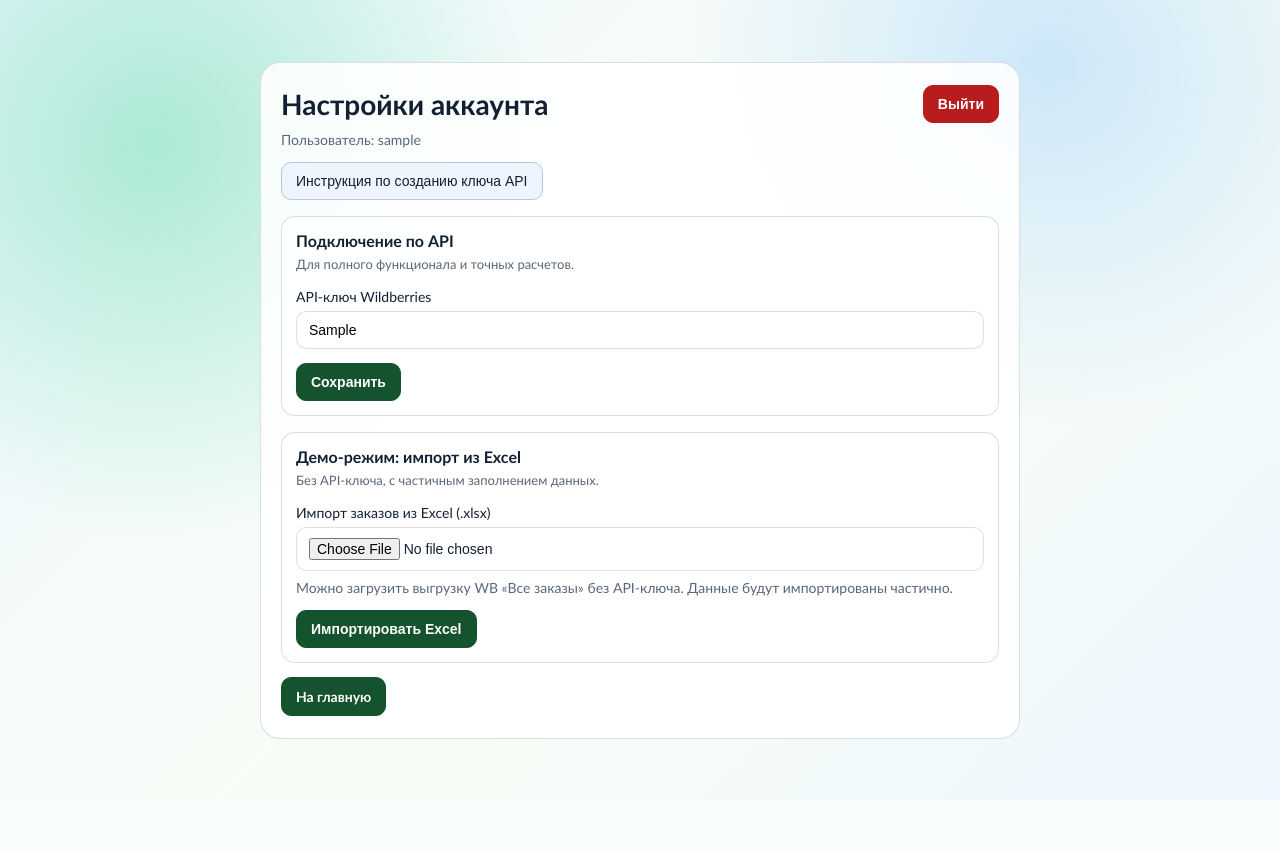
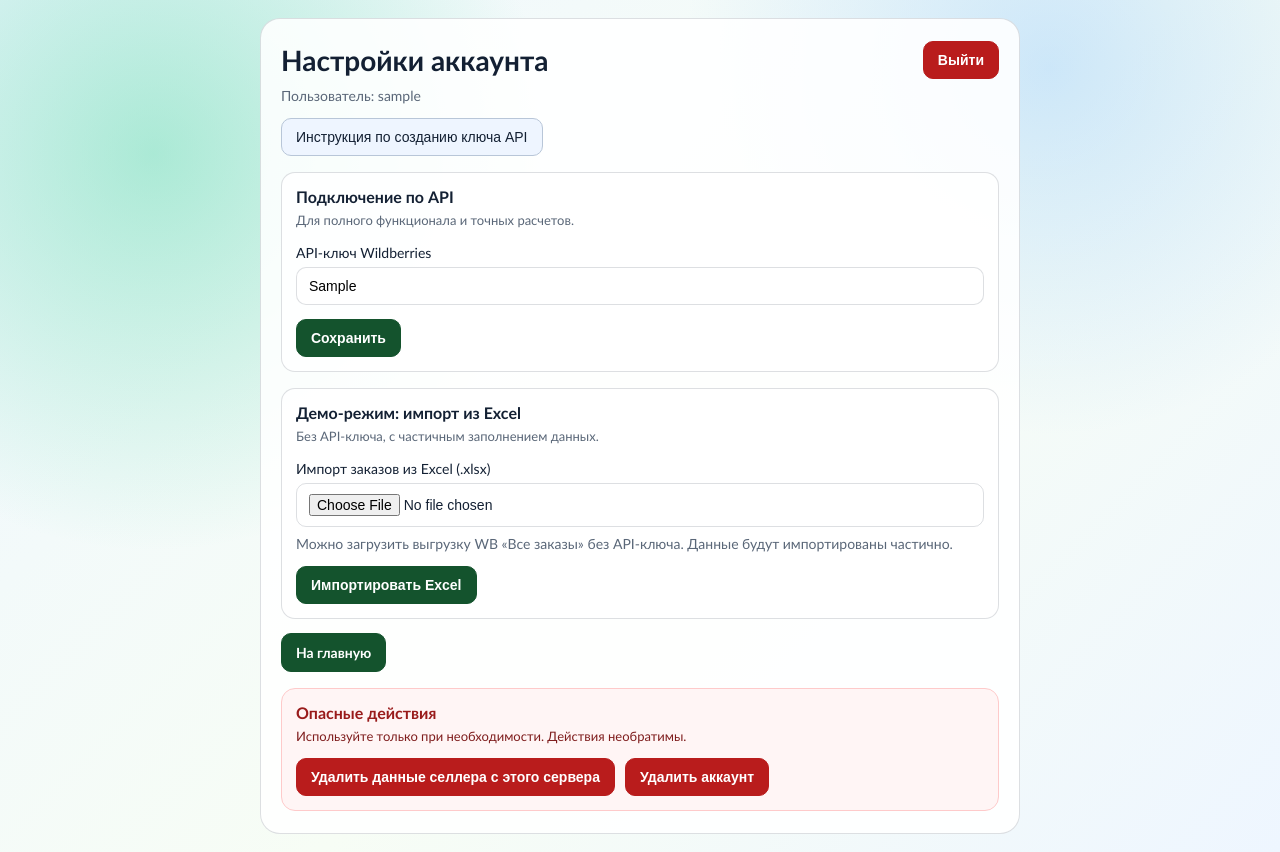
Before and after one commit to ingenererusso-cyber/wb-cloud, a Django app: page /account/settings/ in a window 1280 px wide. Before the commit the page ends 739 px from the top, so only its background shows below. Run offline with Django 5.2, Linux system fonts and the light colour scheme; a user stored in the database is signed in; tables that the repository leaves empty hold one stand-in row (values such as "Sample post").

Commit message:
Add protected data/account deletion actions in settings

```diff
--- a/core/views.py
+++ b/core/views.py
@@ -4,6 +4,7 @@ import threading
 import traceback
 import uuid
 
+from django.contrib.auth import logout
 from django.contrib import messages
 from django.contrib.auth.decorators import login_required
 from django.db.models import Max
@@ -19,6 +20,7 @@ from app.services.supply_recommendations.service import get_dashboard_supply_rec
 from core.models import (
     AppErrorLog,
     Order,
+    Product,
     RealizationReportDetail,
     SellerAccount,
     SyncTask,
@@ -482,6 +484,46 @@ def account_settings(request):
 
     if request.method == "POST":
         action = (request.POST.get("action") or "").strip()
+        if action == "purge_seller_data":
+            confirmed = (request.POST.get("confirm_purge_seller_data") or "").strip() == "1"
+            if not confirmed:
+                messages.error(request, "Удаление данных отменено: не подтверждено.")
+                return redirect(reverse("account_settings"))
+
+            deleted_summary = {
+                "products": Product.objects.filter(seller=seller).delete()[0],
+                "orders": Order.objects.filter(seller=seller).delete()[0],
+                "stocks": WarehouseStockDetailed.objects.filter(seller=seller).delete()[0],
+                "tariffs": WbWarehouseTariff.objects.filter(seller=seller).delete()[0],
+                "acceptance": WbAcceptanceCoefficient.objects.filter(seller=seller).delete()[0],
+                "transit": TransitDirectionTariff.objects.filter(seller=seller).delete()[0],
+                "realization": RealizationReportDetail.objects.filter(seller=seller).delete()[0],
+                "sync_tasks": SyncTask.objects.filter(seller=seller).delete()[0],
+                "feedback": TesterFeedback.objects.filter(seller=seller).delete()[0],
+                "errors": AppErrorLog.objects.filter(seller=seller).delete()[0],
+            }
+            total_deleted = sum(deleted_summary.values())
+            messages.success(
+                request,
+                (
+                    "Данные seller очищены. "
+                    f"Удалено записей: {total_deleted} "
+                    f"(заказы: {deleted_summary['orders']}, товары: {deleted_summary['products']})."
+                ),
+            )
+            return redirect(reverse("account_settings"))
+
+        if action == "delete_account":
+            confirmed = (request.POST.get("confirm_delete_account") or "").strip() == "1"
+            if not confirmed:
+                messages.error(request, "Удаление аккаунта отменено: не подтверждено.")
+                return redirect(reverse("account_settings"))
+
+            user = request.user
+            logout(request)
+            user.delete()
+            return redirect(reverse("home"))
+
         if action == "import_orders_excel":
             excel_file = request.FILES.get("orders_excel")
             if not excel_file:
--- a/templates/account/settings.html
+++ b/templates/account/settings.html
@@ -96,6 +96,27 @@
         .section-subtitle {
             margin: 6px 0 0;
             color: var(--muted);
+            font-size: 13px;
+        }
+
+        .danger-card {
+            margin-top: 16px;
+            border: 1px solid #fecaca;
+            border-radius: 14px;
+            background: #fff5f5;
+            padding: 14px;
+        }
+
+        .danger-title {
+            margin: 0;
+            font-size: 16px;
+            font-weight: 700;
+            color: #991b1b;
+        }
+
+        .danger-subtitle {
+            margin: 6px 0 0;
+            color: #7f1d1d;
             font-size: 13px;
         }
 
@@ -224,6 +245,13 @@
             padding: 10px 12px;
             font-size: 13px;
         }
+
+        .confirm-text {
+            margin: 8px 0 0;
+            color: #475569;
+            font-size: 14px;
+            line-height: 1.45;
+        }
     </style>
 </head>
 <body>
@@ -284,6 +312,17 @@
         <div class="actions">
             <a class="btn btn-primary" href="{% url 'home' %}">На главную</a>
         </div>
+
+        <div class="danger-card">
+            <h2 class="danger-title">Опасные действия</h2>
+            <p class="danger-subtitle">
+                Используйте только при необходимости. Действия необратимы.
+            </p>
+            <div class="actions">
+                <button id="openPurgeSellerData" class="btn btn-danger" type="button">Удалить данные селлера с этого сервера</button>
+                <button id="openDeleteAccount" class="btn btn-danger" type="button">Удалить аккаунт</button>
+            </div>
+        </div>
     </main>
 
     <div id="apiGuideModal" class="modal" aria-hidden="true">
@@ -309,10 +348,54 @@
         </div>
     </div>
 
+    <div id="purgeSellerDataModal" class="modal" aria-hidden="true">
+        <div class="modal-card" role="dialog" aria-modal="true" aria-labelledby="purgeSellerDataTitle">
+            <div class="modal-head">
+                <h2 id="purgeSellerDataTitle" class="modal-title">Удалить данные селлера с этого сервера?</h2>
+                <button class="modal-close" type="button" data-close-modal="purgeSellerDataModal">Закрыть</button>
+            </div>
+            <p class="confirm-text">
+                Будут удалены все данные текущего кабинета продавца: заказы, товары, остатки, тарифы, транзитные направления,
+                коэффициенты, отчеты реализации, логи и тикеты, связанные с этим seller.
+            </p>
+            <form method="post" class="actions">
+                {% csrf_token %}
+                <input type="hidden" name="action" value="purge_seller_data">
+                <input type="hidden" name="confirm_purge_seller_data" value="1">
+                <button class="btn btn-danger" type="submit">Подтверждаю удаление данных</button>
+                <button class="btn" type="button" data-close-modal="purgeSellerDataModal">Отмена</button>
+            </form>
+        </div>
+    </div>
+
+    <div id="deleteAccountModal" class="modal" aria-hidden="true">
+        <div class="modal-card" role="dialog" aria-modal="true" aria-labelledby="deleteAccountTitle">
+            <div class="modal-head">
+                <h2 id="deleteAccountTitle" class="modal-title">Удалить аккаунт целиком?</h2>
+                <button class="modal-close" type="button" data-close-modal="deleteAccountModal">Закрыть</button>
+            </div>
+            <p class="confirm-text">
+                Будет удален ваш пользовательский аккаунт и все связанные с ним данные, включая seller-кабинет.
+                После этого вход в систему станет невозможен.
+            </p>
+            <form method="post" class="actions">
+                {% csrf_token %}
+                <input type="hidden" name="action" value="delete_account">
+                <input type="hidden" name="confirm_delete_account" value="1">
+                <button class="btn btn-danger" type="submit">Подтверждаю удаление аккаунта</button>
+                <button class="btn" type="button" data-close-modal="deleteAccountModal">Отмена</button>
+            </form>
+        </div>
+    </div>
+
     <script>
         const guideModal = document.getElementById("apiGuideModal");
         const openGuideBtn = document.getElementById("openApiGuide");
         const closeGuideBtn = document.getElementById("closeApiGuide");
+        const purgeSellerDataModal = document.getElementById("purgeSellerDataModal");
+        const deleteAccountModal = document.getElementById("deleteAccountModal");
+        const openPurgeSellerDataBtn = document.getElementById("openPurgeSellerData");
+        const openDeleteAccountBtn = document.getElementById("openDeleteAccount");
 
         function openGuide() {
             guideModal.classList.add("open");
@@ -324,16 +407,54 @@
             guideModal.setAttribute("aria-hidden", "true");
         }
 
+        function openModal(modal) {
+            if (!modal) return;
+            modal.classList.add("open");
+            modal.setAttribute("aria-hidden", "false");
+        }
+
+        function closeModal(modal) {
+            if (!modal) return;
+            modal.classList.remove("open");
+            modal.setAttribute("aria-hidden", "true");
+        }
+
         openGuideBtn.addEventListener("click", openGuide);
         closeGuideBtn.addEventListener("click", closeGuide);
+        openPurgeSellerDataBtn.addEventListener("click", () => openModal(purgeSellerDataModal));
+        openDeleteAccountBtn.addEventListener("click", () => openModal(deleteAccountModal));
         guideModal.addEventListener("click", (event) => {
             if (event.target === guideModal) {
                 closeGuide();
             }
         });
+        purgeSellerDataModal.addEventListener("click", (event) => {
+            if (event.target === purgeSellerDataModal) {
+                closeModal(purgeSellerDataModal);
+            }
+        });
+        deleteAccountModal.addEventListener("click", (event) => {
+            if (event.target === deleteAccountModal) {
+                closeModal(deleteAccountModal);
+            }
+        });
+
+        document.querySelectorAll("[data-close-modal]").forEach((btn) => {
+            btn.addEventListener("click", () => {
+                const modalId = btn.getAttribute("data-close-modal");
+                const modal = document.getElementById(modalId);
+                closeModal(modal);
+            });
+        });
         document.addEventListener("keydown", (event) => {
             if (event.key === "Escape" && guideModal.classList.contains("open")) {
                 closeGuide();
+            }
+            if (event.key === "Escape" && purgeSellerDataModal.classList.contains("open")) {
+                closeModal(purgeSellerDataModal);
+            }
+            if (event.key === "Escape" && deleteAccountModal.classList.contains("open")) {
+                closeModal(deleteAccountModal);
             }
         });
     </script>
```
